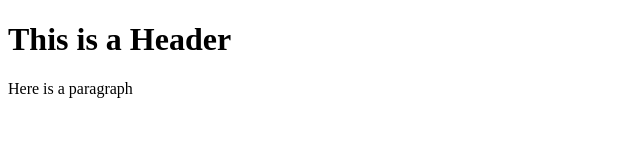
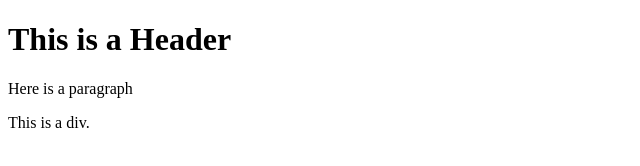
Before and after one commit to nobytes777/git-test, a plain HTML site: page index.html in a window 1280 px wide. Shown: the full height of the page, 0-640 px from the left. Drawn offline with Linux system fonts and the light colour scheme.

Commit message:
Third Commit

```diff
--- a/index.html
+++ b/index.html
@@ -9,5 +9,6 @@
 <body>
     <h1>This is a Header</h1>
     <p> Here is a paragraph</p>
+    <div> This is a div.</div>
 </body>
 </html>
```
